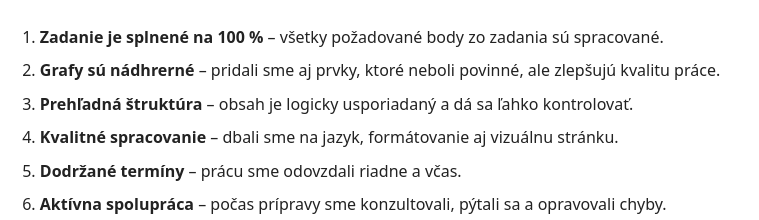
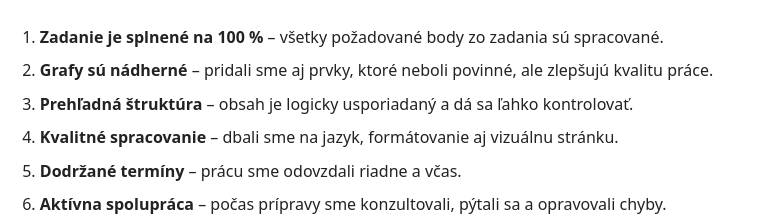
Before and after one commit to AelinAshryverR/praca, a plain HTML site: page index.html in a window 1280 px wide. Shown: the part 249-469 px from the top of the page, 221-980 px from the left. Drawn offline with Linux system fonts and the light colour scheme.

Commit message:
index.html

```diff
--- a/index.html
+++ b/index.html
@@ -80,7 +80,7 @@
 
     <ol>
       <li><span class="highlight">Zadanie je splnené na 100&nbsp;%</span> – všetky požadované body zo zadania sú spracované.</li>
-      <li><span class="highlight">Grafy sú nádhrerné</span> – pridali sme aj prvky, ktoré neboli povinné, ale zlepšujú kvalitu práce.</li>
+      <li><span class="highlight">Grafy sú nádherné</span> – pridali sme aj prvky, ktoré neboli povinné, ale zlepšujú kvalitu práce.</li>
       <li><span class="highlight">Prehľadná štruktúra</span> – obsah je logicky usporiadaný a dá sa ľahko kontrolovať.</li>
       <li><span class="highlight">Kvalitné spracovanie</span> – dbali sme na jazyk, formátovanie aj vizuálnu stránku.</li>
       <li><span class="highlight">Dodržané termíny</span> – prácu sme odovzdali riadne a včas.</li>
```
